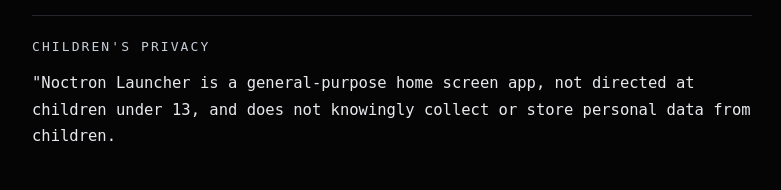
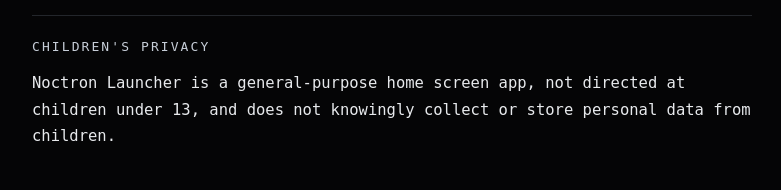
Before and after one commit to hafnar-utv/noctron-launcher, a plain HTML site: page privacy-policy.html in a window 1280 px wide. Shown: the part 3750-3940 px from the top of the page, without its empty margins (248-1029 px from the left). Drawn offline with Linux system fonts and the light colour scheme.

Commit message:
Update privacy-policy.html
removed " from children's policy paragraph

```diff
--- a/privacy-policy.html
+++ b/privacy-policy.html
@@ -260,7 +260,7 @@
   Google backup settings to delete that copy as well.</p>
 
   <h2>Children's privacy</h2>
-  <p>"Noctron Launcher is a general-purpose home screen app, not directed at children under 13,
+  <p>Noctron Launcher is a general-purpose home screen app, not directed at children under 13,
   and does not knowingly collect or store personal data from children.</p>
 
   <h2>Changes to this policy</h2>
```
